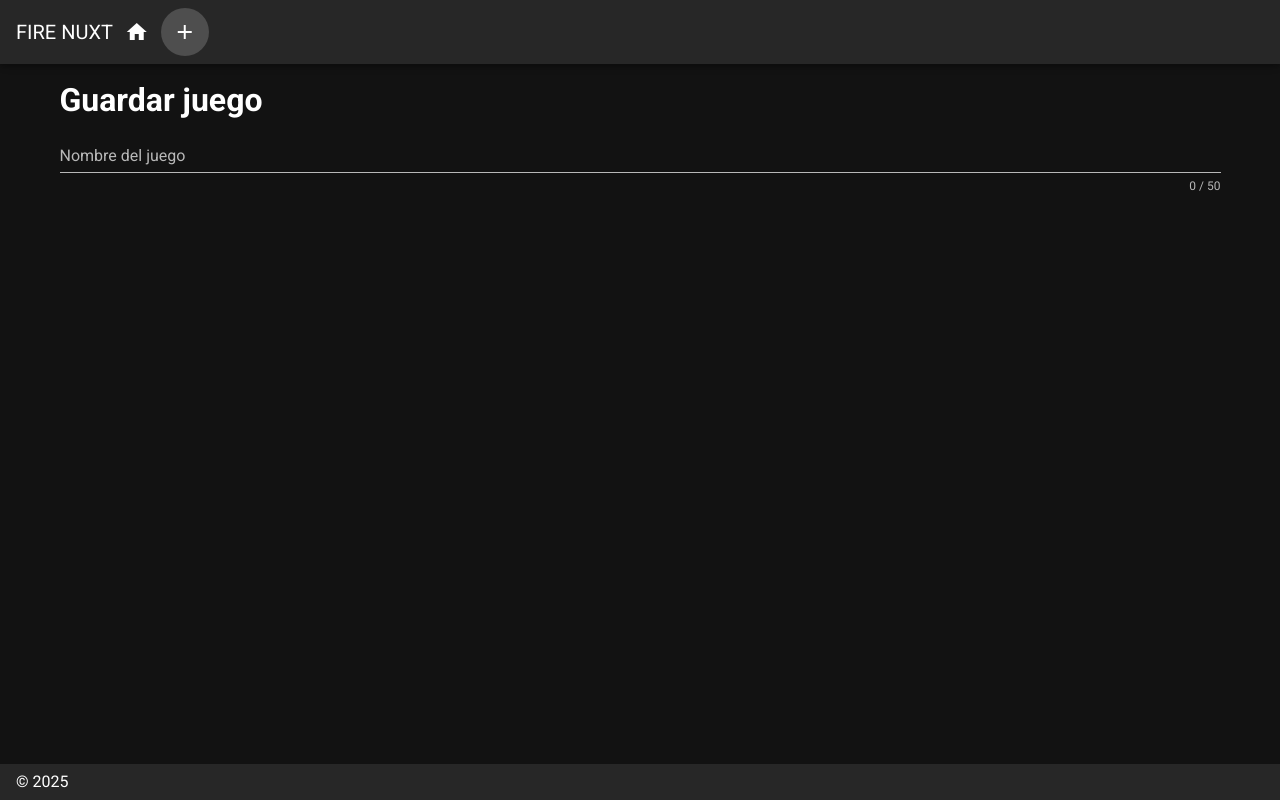
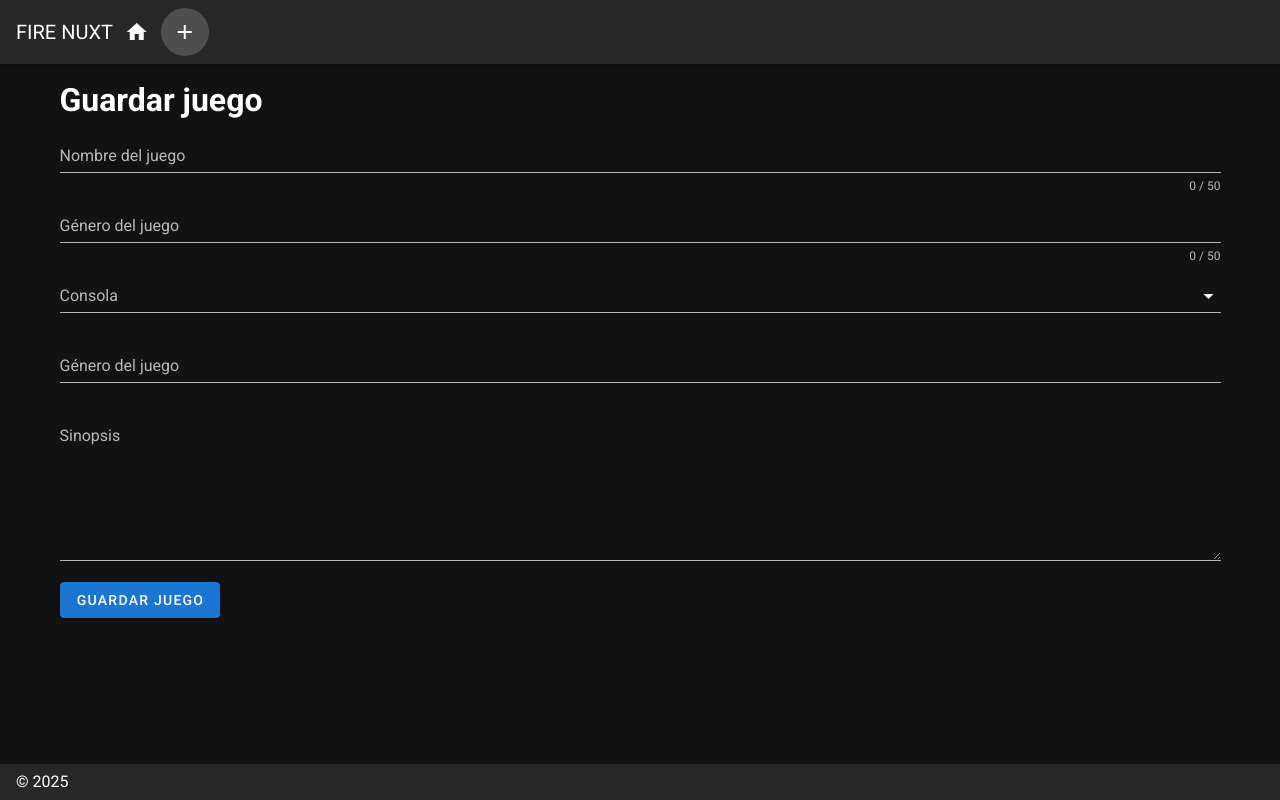
Before and after one commit to saaroca/firebase-vuetify, a Nuxt app: page /agregar in a window 1280 px wide. Built offline with nearby package versions, Linux system fonts and the light colour scheme.

Commit message:
feat added form

```diff
--- a/components/Form.vue
+++ b/components/Form.vue
@@ -1,10 +1,40 @@
 <template>
   <div>
     <form>
-        <v-text-field v-model="form.nombre"
+      <v-text-field
+        v-model="form.nombre"
         label="Nombre del juego"
         required
-        :counter="50"></v-text-field>
+        :counter="50"
+      ></v-text-field>
+
+      <v-text-field
+        v-model="form.genero"
+        label="Género del juego"
+        required
+        :counter="50"
+      ></v-text-field>
+
+      <v-select
+        v-model="form.consola"
+        :items="items"
+        label="Consola"
+        required
+      ></v-select>
+
+      <v-text-field
+        v-model="form.portada"
+        label="Género del juego"
+        required
+      ></v-text-field>
+
+      <v-textarea
+        v-model="form.sinopsis"
+        label="Sinopsis"
+        required
+      ></v-textarea>
+
+      <v-btn color="primary" type="submit">{{ boton }}</v-btn>
     </form>
   </div>
 </template>
@@ -12,6 +42,9 @@
 <script>
 export default {
   name: 'Form',
+  props: {
+    boton: '',
+  },
   data() {
     return {
       form: {
@@ -21,6 +54,7 @@ export default {
         portada: '',
         sinopsis: '',
       },
+      items: ['PlayStation 4', 'Xbox One', 'Nintendo Switch', 'PC'],
     }
   },
 }
--- a/pages/agregar/index.vue
+++ b/pages/agregar/index.vue
@@ -1,7 +1,7 @@
 <template>
   <div>
     <h1>Guardar juego</h1>
-    <Form />
+    <Form boton="Guardar juego" />
   </div>
 </template>
 
```
